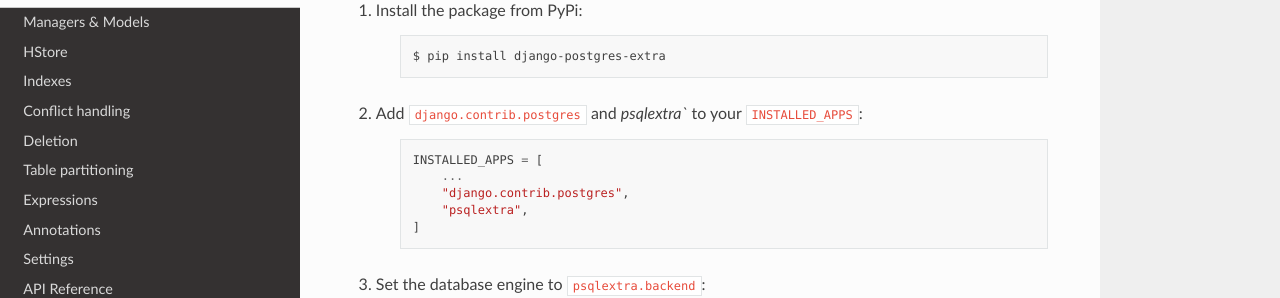
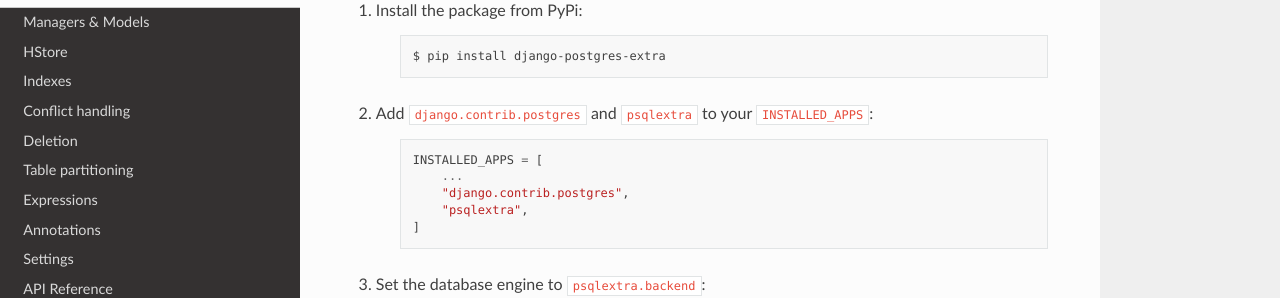
Before and after one commit to SectorLabs/django-postgres-extra, a Sphinx documentation site: the page built from docs/source/installation.rst, in a window 1280 px wide. Shown: the part 161-459 px from the top of the page. Built offline with Sphinx 7.4.7 and the Read the Docs theme 2.0.0, drawn with Linux system fonts in a browser that asks for light colours.

Commit message:
Fix formatting in documentation

```diff
--- a/docs/source/installation.rst
+++ b/docs/source/installation.rst
@@ -9,7 +9,7 @@ Installation
 
         $ pip install django-postgres-extra
 
-2. Add ``django.contrib.postgres`` and `psqlextra`` to your ``INSTALLED_APPS``:
+2. Add ``django.contrib.postgres`` and ``psqlextra`` to your ``INSTALLED_APPS``:
 
     .. code-block:: python
 
```
